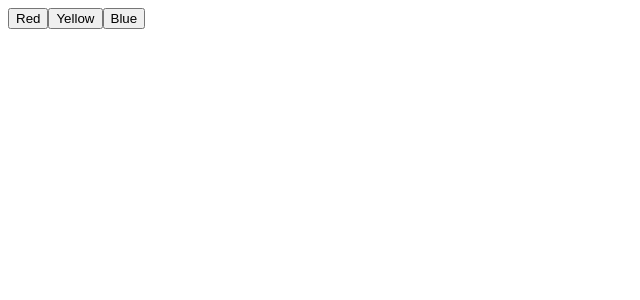
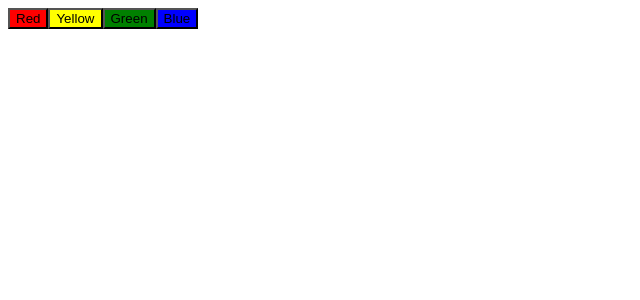
Before and after one commit to aramirezdecruz3148/react-exercises-2, a React app: page / in a window 1280 px wide. Shown: the top 300 px of the page, without its empty margins (0-640 px from the left). Built offline with nearby package versions, Linux system fonts and the light colour scheme.

Commit message:
refactored and completed another exercise using state

```diff
--- a/src/components/App.js
+++ b/src/components/App.js
@@ -4,7 +4,7 @@ import ColorPicker from './ColorPicker';
 export default function App() {
   return (
     <>
-      <ColorPicker />
+      <ColorPicker colors={['Red', 'Yellow', 'Green', 'Blue']}/>
     </>
   );
 }
--- a/src/components/ColorPicker.css
+++ b/src/components/ColorPicker.css
@@ -1,5 +1,4 @@
-.Red {
-  background: red;
+.Button {
   color: white;
   width: 75px;
   height: 50px;
@@ -7,20 +6,9 @@
   font-size: 1.5em;
 }
 
-.Yellow {
-  background: yellow;
-  color: white;
-  width: 75px;
-  height: 50px;
-  margin-right: 5px;
-  font-size: 1.3em;
+.Circle {
+  width: 100px;
+  height: 100px;
+  border-radius: 100%;
+  margin-top: 10px;
 }
-
-.Blue {
-  background: blue;
-  color: white;
-  width: 75px;
-  height: 50px;
-  margin-right: 5px;
-  font-size: 1.5em;
-}
--- a/src/components/ColorPicker.js
+++ b/src/components/ColorPicker.js
@@ -1,26 +1,35 @@
-import React from 'react';
+import React, { Component } from 'react';
+import PropTypes from 'prop-types';
 import styles from './ColorPicker.css';
 
-function ColorPicker() {
-  const clickRed = () => {
-    console.log('Red');
-  };
+export default class ColorPicker extends Component {
+  state = {
+    divColor: ''
+  }
 
-  const clickYellow = () => {
-    console.log('Yellow');
-  };
+  static propTypes = {
+    colors: PropTypes.arrayOf(PropTypes.string).isRequired
+  }
 
-  const clickBlue = () => {
-    console.log('Blue');
-  };
+  colorHandler = color => {
+    console.log(color);
+    this.setState({ divColor: color });
+  }
+  render() {
+    const { colors } = this.props;
 
-  return (
-    <>
-      <button className={styles.Red} onClick={clickRed} >Red</button>
-      <button className={styles.Yellow} onClick={clickYellow} >Yellow</button>
-      <button className={styles.Blue} onClick={clickBlue} >Blue</button>
+    const colorElements = colors.map(color => {
+      return (
+        <button className={styles.Button} key={color} style={{ backgroundColor: color }} onClick={() => this.colorHandler(color)}>
+          {color}
+        </button>
+      );
+    });
+    return (
+      <>
+        {colorElements}
+        <div className={styles.Circle} style={{ background: this.state.divColor }}></div>
     </>
-  );
+    );
+  }
 }
-
-export default ColorPicker;
```
